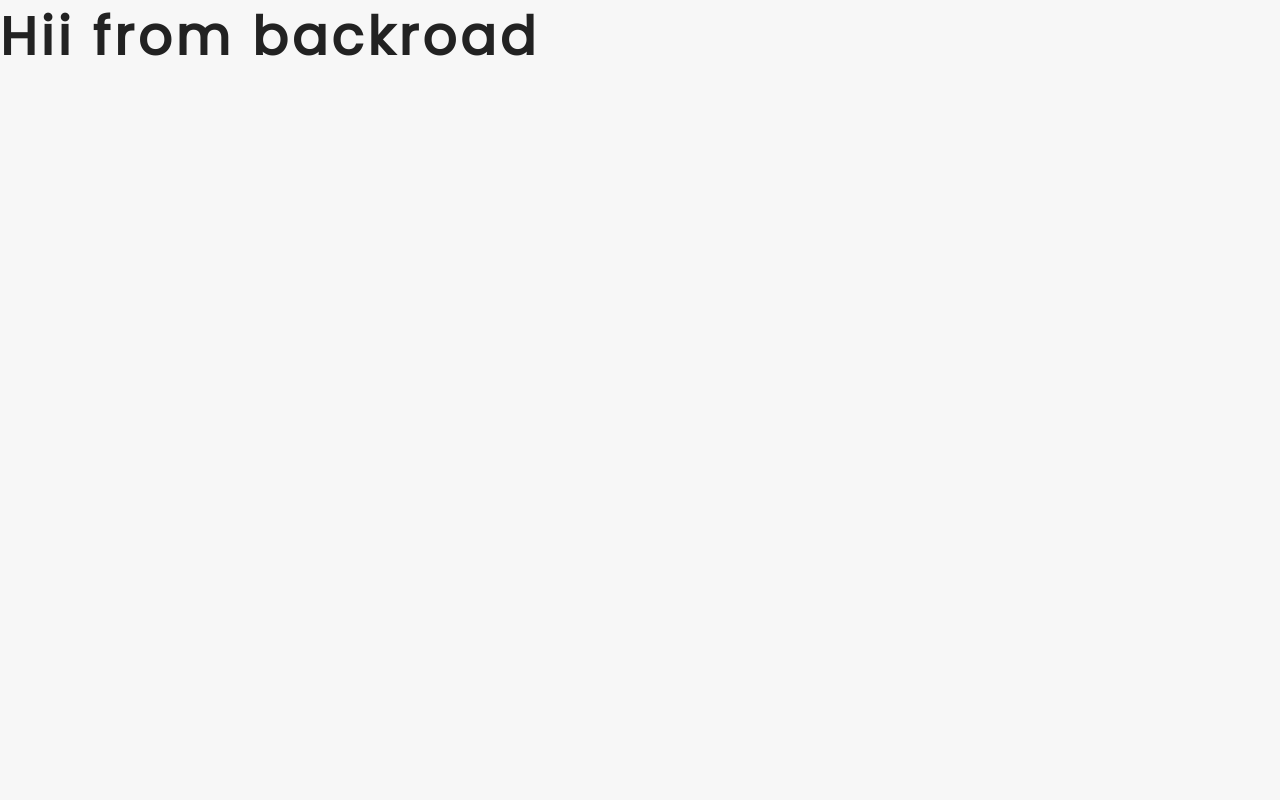
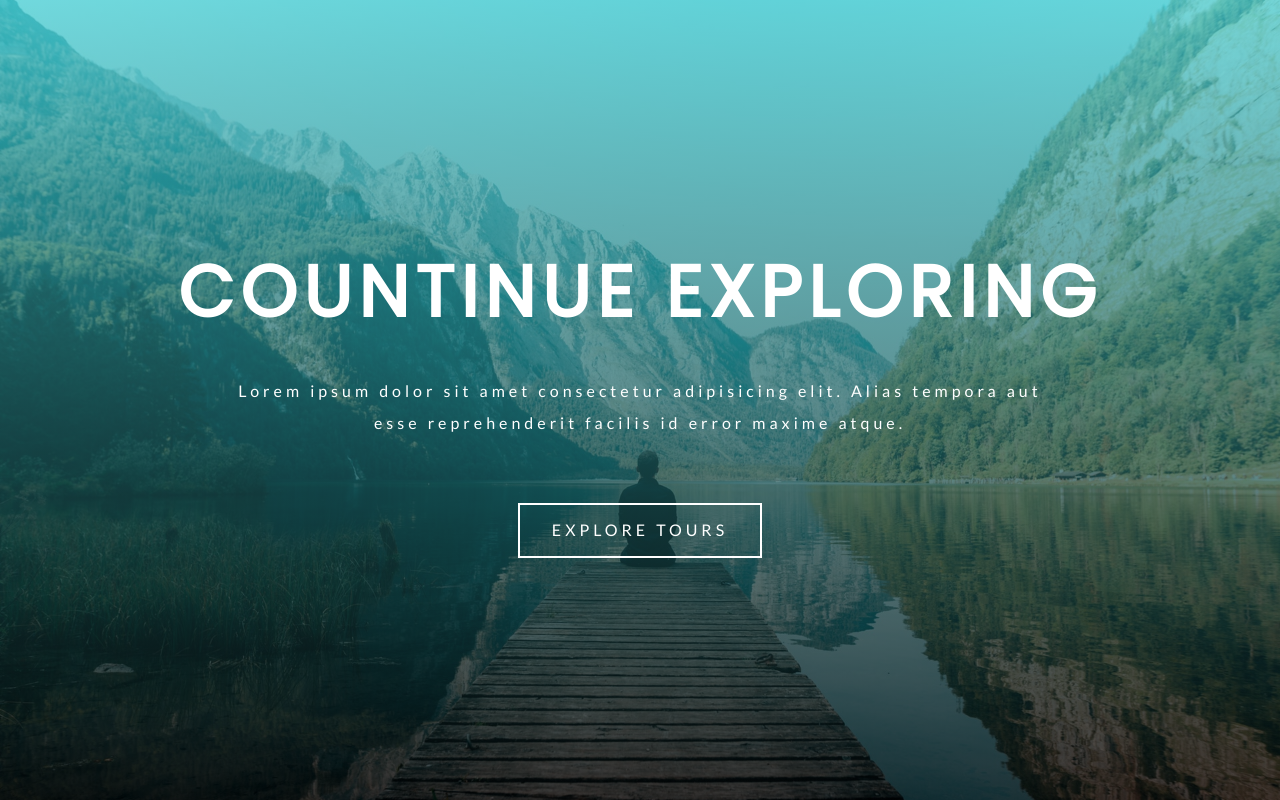
Before and after one commit to kapeiharshad/backroad_html_css-flexBox, a plain HTML site: page index.html in a window 1280 px wide. Drawn offline with Linux system fonts and the light colour scheme.

Commit message:
banner header added

```diff
--- a/css/styles.css
+++ b/css/styles.css
@@ -67,5 +67,60 @@ p {
 a {
   text-decoration: none;
 }
+.btn-white{
+  text-transform: uppercase;
+  letter-spacing: var(--mainSpacing);
+  color: var(--mainWhite);
+  border: 2px solid var(--mainWhite);
+  padding: 0.9rem 2rem;
+  display: inline-block;
+  transition: var(--mainTransition);
+  cursor: pointer;
+}
+.btn-white:hover{
+  background: var(--mainWhite);
+  color: var(--primaryColor);
+}
 
-/* -------------------- end global css started --------------------- */
+/* -------------------- end global css --------------------- */
+
+/* -------------------- start of  header css --------------------- */
+/* -------------------- start of  hero css --------------------- */
+
+.hero{
+  min-height: 100vh;
+  background: var(--primaryColor);
+  display: flex;
+  justify-content: center;
+  align-items: center;
+  padding: 0 2rem
+}
+.hero-banner{
+  text-align: center;
+  color: var(--mainWhite);
+}
+.hero-title{
+  text-transform: uppercase;
+  margin-bottom: 2rem;
+  letter-spacing: 0.4rem;
+}
+.hero-text{
+  width: 85%;
+  font-weight: 400;
+  margin: 0 auto;
+  margin-bottom: 4rem;
+  letter-spacing: var(--mainSpacing);
+}
+@media screen and (min-width:768px){
+.hero{
+  background:linear-gradient(rgba(63,208,212,0.7),rgba(0,0,0,0.7)), url("../image/bannerImage.jpg") center/cover no-repeat fixed;
+}
+.hero-title{
+  font-size: 4.5rem;
+}
+.hero-text{
+  width: 70%;
+}
+}
+/* -------------------- end of  hero css --------------------- */
+/* -------------------- end of  header css --------------------- */
--- a/index.html
+++ b/index.html
@@ -6,9 +6,32 @@
     <meta http-equiv="X-UA-Compatible" content="ie=edge" />
     <title>Backroad | Tour Company</title>
     <link rel="stylesheet" href="./css/styles.css" />
+    <script
+    src="https://kit.fontawesome.com/83ddf6f0cc.js"
+    crossorigin="anonymous"
+  ></script>
     <link rel="shortcut icon" href="./image/favicon.ico" type="image/x-icon" />
   </head>
   <body>
-    <h1>Hii from backroad</h1>
+   <!-- start header -->
+   <header id="home">
+     <!-- start of nav -->
+     <nav></nav>
+     <!-- end of nav -->
+     <!-- hear component -->
+     <div class="hero">
+      <div class ="hero-banner">
+        <h1 class ="hero-title">countinue exploring</h1>
+        <p class="hero-text">
+          Lorem ipsum dolor sit amet consectetur adipisicing elit. Alias tempora aut esse reprehenderit facilis id error maxime atque.
+        </p>
+        <a href="#feature" class="btn-white">explore tours</a>
+      </div>
+     </div>
+     <!--end of  hear component -->
+
+
+   </header>
+   <!-- end header -->
   </body>
 </html>
```
Also changed, not shown: image/bannerImage.jpg (added).
